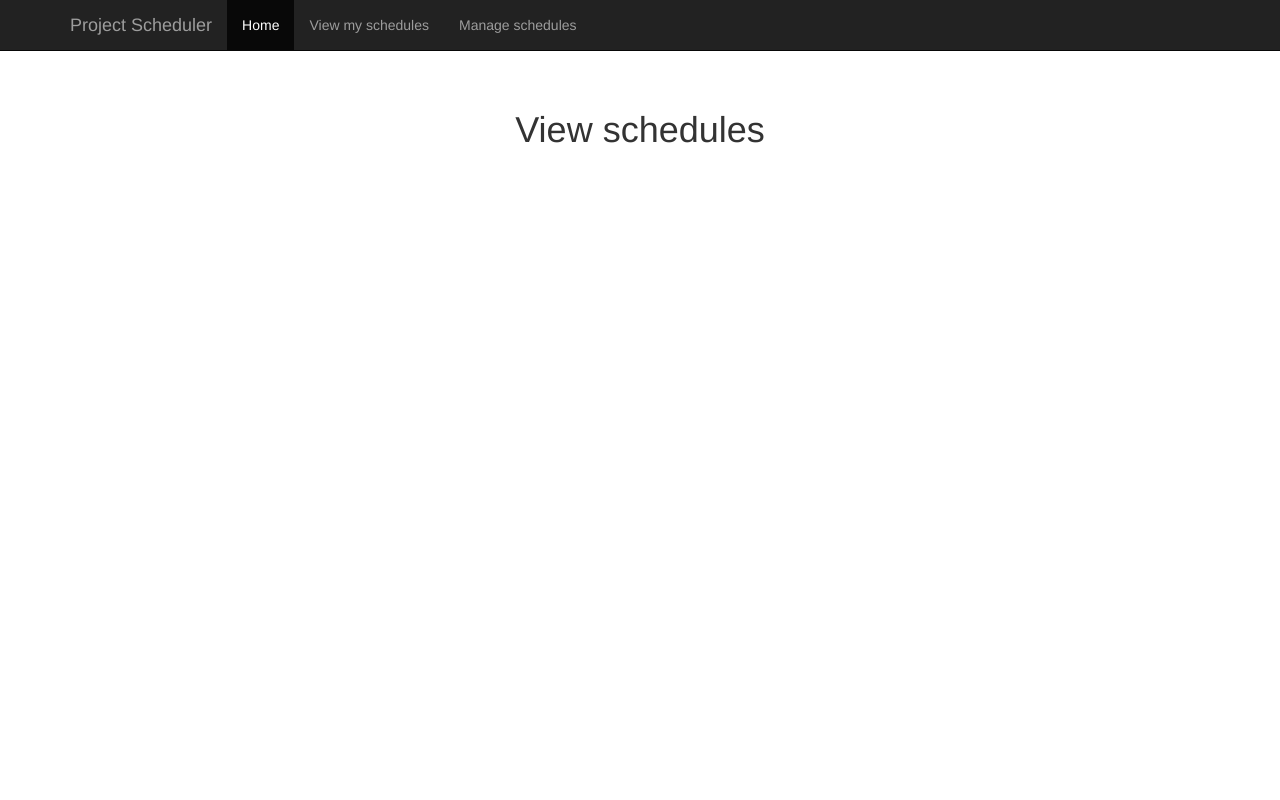
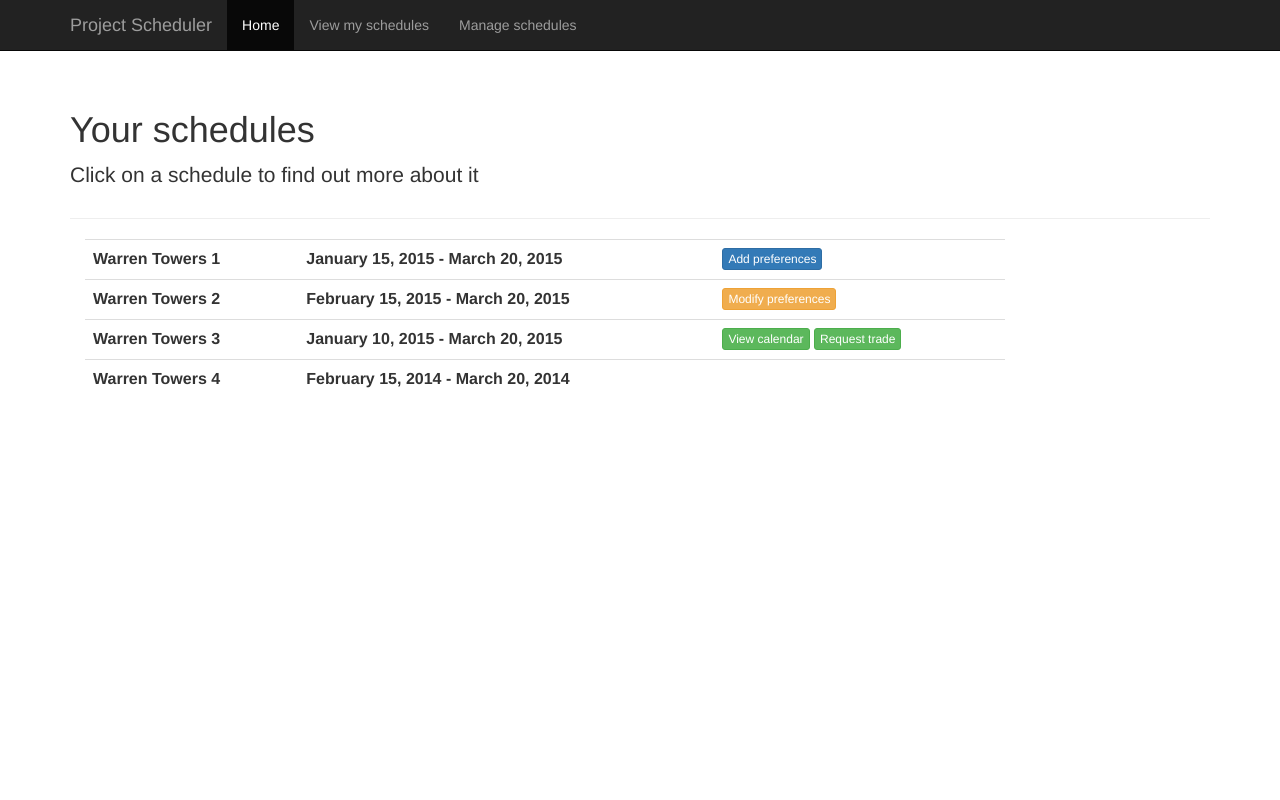
Before and after one commit to adityadhara/RA-Scheduler, a Flask app: page /view_schedules in a window 1280 px wide. Run offline with Flask 2, Linux system fonts and the light colour scheme; lists and menus that the app fills with data are empty; some libraries are stand-ins or nearby versions.

Commit message:
Built initial UI for schedule list

```diff
--- a/main/static/css/scheduler-template.css
+++ b/main/static/css/scheduler-template.css
@@ -1,7 +1,18 @@
 body {
-  padding-top: 50px;
+  padding-top: 70px;
+  padding-bottom: 30px;
 }
-.scheduler-template {
-  padding: 40px 15px;
-  text-align: center;
+
+.theme-dropdown .dropdown-menu {
+  position: static;
+  display: block;
+  margin-bottom: 20px;
 }
+
+.theme-showcase > p > .btn {
+  margin: 5px 0;
+}
+
+.theme-showcase .navbar .container {
+  width: auto;
+}
--- a/main/templates/base.html
+++ b/main/templates/base.html
@@ -38,7 +38,7 @@
   </nav>
 
 
-  <div class="row scheduler-template">
+  <div class="container theme-showcase" role="main">
     <div class="span12">
       {% block content %}{% endblock %}
     </div>
--- a/main/templates/view_schedules.html
+++ b/main/templates/view_schedules.html
@@ -1,4 +1,47 @@
 {% extends "base.html" %}
 {% block content %}
-	<h1>View schedules</h1>
+
+{% if schedules %}
+  <div class="page-header">
+    <h1>Your schedules</h1>
+    <p class="lead">Click on a schedule to find out more about it</p>
+  </div>
+
+  <div class="col-md-10">
+    <table class="table">
+      <tbody>
+	{% for schedule in schedules %}
+	<tr>
+	  <th><b>{{ schedule.name }}</b></th>
+	  <th>{{ schedule.start_date_str }} - {{ schedule.end_date_str}}</th>
+	  <th>
+	    {% if schedule.status == "pending" %}
+	    <button type="button" class="btn btn-xs btn-primary">Add preferences</button>
+	    {% endif %}
+
+	    {% if schedule.status == "waiting" %}
+	    <button type="button" class="btn btn-xs btn-warning">Modify preferences</button>
+	    {% endif %}
+
+	    {% if schedule.status == "active" %}
+	    <button type="button" class="btn btn-xs btn-success">View calendar</button>
+	    <button type="button" class="btn btn-xs btn-success">Request trade</button>
+	    {% endif %}
+
+	    {% if schedule.status == "expired" %}
+	    {% endif %}
+
+	  </th>
+	</tr>
+
+	{% endfor %}
+      </tbody>
+    </table>
+  </div>
+
+{% else %}
+  <h1>There are no schedules to display at this time</h1>
+{% endif %}
+
+
 {% endblock %}
--- a/main/views.py
+++ b/main/views.py
@@ -13,4 +13,38 @@ def manage_schedules():
 
 @app.route('/view_schedules')
 def view_schedules():
-    return render_template("view_schedules.html", title="View")
+    #make a mock schedule list
+    schedule2 = {'status': 'pending',
+                 'name': 'Warren Towers',
+                 'start_date_str': 'February 15, 2015',
+                 'end_date_str': 'March 20, 2015' }
+
+    mock_schedule_list = [
+        {
+            'status': 'pending',
+            'name': 'Warren Towers 1',
+            'start_date_str': 'January 15, 2015',
+            'end_date_str': 'March 20, 2015'
+        },
+        {
+            'status': 'waiting',
+            'name': 'Warren Towers 2',
+            'start_date_str': 'February 15, 2015',
+            'end_date_str': 'March 20, 2015'
+        },
+        {
+            'status': 'active',
+            'name': 'Warren Towers 3',
+            'start_date_str': 'January 10, 2015',
+            'end_date_str': 'March 20, 2015'
+        },
+        {
+            'status': 'expired',
+            'name': 'Warren Towers 4',
+            'start_date_str': 'February 15, 2014',
+            'end_date_str': 'March 20, 2014'
+        },
+    ]
+
+    return render_template("view_schedules.html", title="View",
+                           schedules=mock_schedule_list)
```
